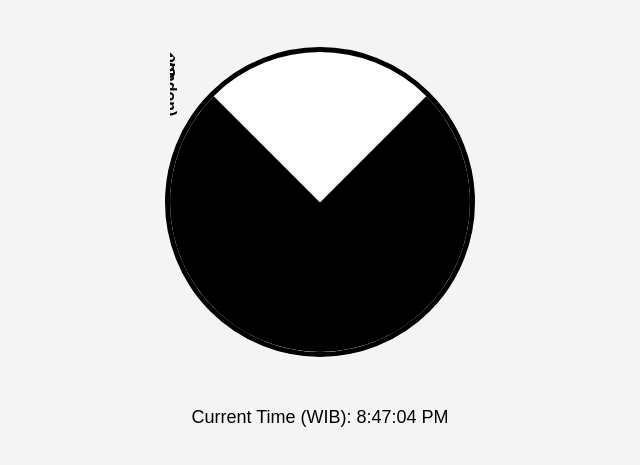
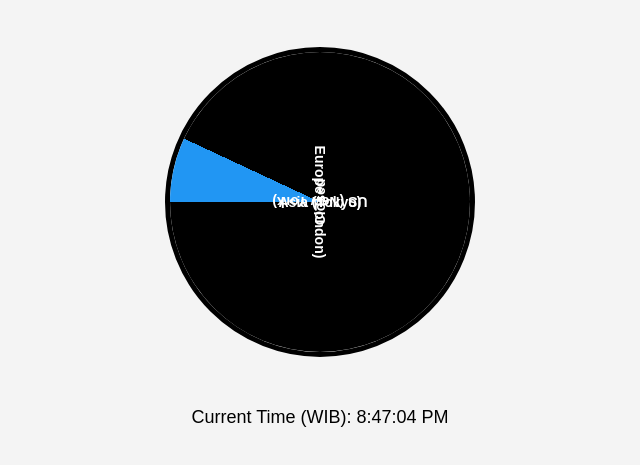
Before and after one commit to ninorepo/forexsession, a plain HTML site: page index.html in a window 1280 px wide. Shown: the part 61-526 px from the top of the page, without its empty margins (320-960 px from the left). Drawn offline with Linux system fonts and the light colour scheme.

Commit message:
Update index.html

```diff
--- a/index.html
+++ b/index.html
@@ -3,13 +3,14 @@
 <head>
     <meta charset="UTF-8">
     <meta name="viewport" content="width=device-width, initial-scale=1.0">
-    <title>Forex Session Clock</title>
+    <title>Forex Session Clock (WIB)</title>
     <style>
         body {
             font-family: Arial, sans-serif;
             text-align: center;
             background-color: #f4f4f4;
         }
+
         .clock-container {
             position: relative;
             width: 300px;
@@ -20,7 +21,7 @@
             display: flex;
             align-items: center;
             justify-content: center;
-            background: #fff;
+            background-color: #fff;
         }
 
         .clock {
@@ -28,39 +29,62 @@
             width: 100%;
             height: 100%;
             background: conic-gradient(
-                #28a745 0deg 8.33deg,   /* Asia Session */
-                #ff9800 8.33deg 16.66deg, /* Europe Session */
-                #2196f3 16.66deg 25deg, /* US Session */
-                #000 25deg 100deg        /* Closed */
+                #28a745 0deg 8.33deg,  /* Asia Session (Tokyo) */
+                #ff9800 8.33deg 16.66deg, /* Europe Session (London) */
+                #2196f3 16.66deg 25deg, /* US Session (New York) */
+                #000 25deg 100deg /* Market Closed */
             );
             border-radius: 50%;
-            clip-path: polygon(50% 50%, 100% 0, 100% 100%, 0% 100%, 0% 0);
+            transform: rotate(-90deg); /* Start from top */
+        }
+
+        .current-time-line {
+            position: absolute;
+            width: 2px;
+            height: 50%;
+            top: 0;
+            left: 50%;
+            background-color: #000;
+            transform-origin: 50% 100%;
+            transition: transform 1s;
         }
 
         .session-label {
             position: absolute;
-            font-size: 16px;
+            font-size: 14px;
             font-weight: bold;
+            color: #fff;
         }
 
         .asia {
             transform: translate(-50%, -50%) rotate(0deg);
+            left: 50%;
+            top: 50%;
         }
+
         .europe {
             transform: translate(-50%, -50%) rotate(90deg);
+            left: 50%;
+            top: 50%;
         }
+
         .us {
             transform: translate(-50%, -50%) rotate(180deg);
+            left: 50%;
+            top: 50%;
         }
 
         .closed {
             transform: translate(-50%, -50%) rotate(270deg);
+            left: 50%;
+            top: 50%;
         }
 
         .time {
             margin-top: 20px;
             font-size: 18px;
         }
+
     </style>
 </head>
 <body>
@@ -68,13 +92,13 @@
     <h1>Forex Session Time (WIB)</h1>
 
     <div class="clock-container">
-        <div class="clock">
-            <!-- Sessions Labels -->
-            <div class="session-label asia">Asia (Tokyo)</div>
-            <div class="session-label europe">Europe (London)</div>
-            <div class="session-label us">US (New York)</div>
-            <div class="session-label closed">Closed</div>
-        </div>
+        <div class="clock"></div>
+        <div class="current-time-line" id="current-time-line"></div>
+        <!-- Sessions Labels -->
+        <div class="session-label asia">Asia (Tokyo)</div>
+        <div class="session-label europe">Europe (London)</div>
+        <div class="session-label us">US (New York)</div>
+        <div class="session-label closed">Closed</div>
     </div>
 
     <div class="time" id="current-time"></div>
@@ -99,6 +123,10 @@
             // Update the session color and time
             document.querySelector('.clock').style.background = sessionColor;
             document.getElementById("current-time").innerHTML = `Current Time (WIB): ${jakartaTime.toLocaleTimeString()}`;
+
+            // Update current time line
+            const timeAngle = (hours % 24 + minutes / 60 + seconds / 3600) * 15; // 360° / 24 hours = 15° per hour
+            document.getElementById("current-time-line").style.transform = `rotate(${timeAngle}deg)`;
         }
 
         function getSession(hour) {
```
